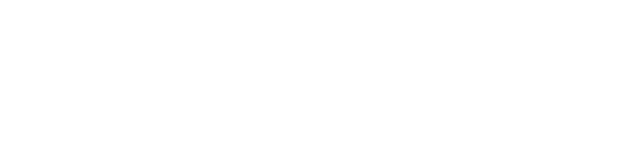
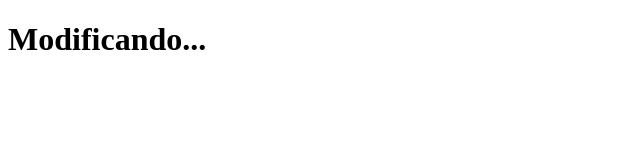
Before and after one commit to thiagoriccieri/testeGit, a plain HTML site: page index.html in a window 1280 px wide. Shown: the whole page, without its empty margins (0-640 px from the left). Drawn offline with Linux system fonts and the light colour scheme.

Commit message:
subido 2

```diff
--- a/index.html
+++ b/index.html
@@ -8,7 +8,7 @@
 </head>
 <body>
 
-
+    <h1>Modificando...</h1>
 
 </body>
 </html>
```
